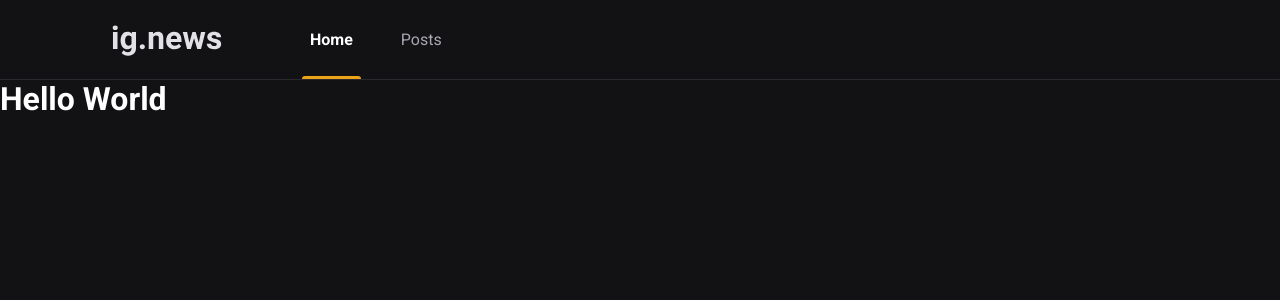
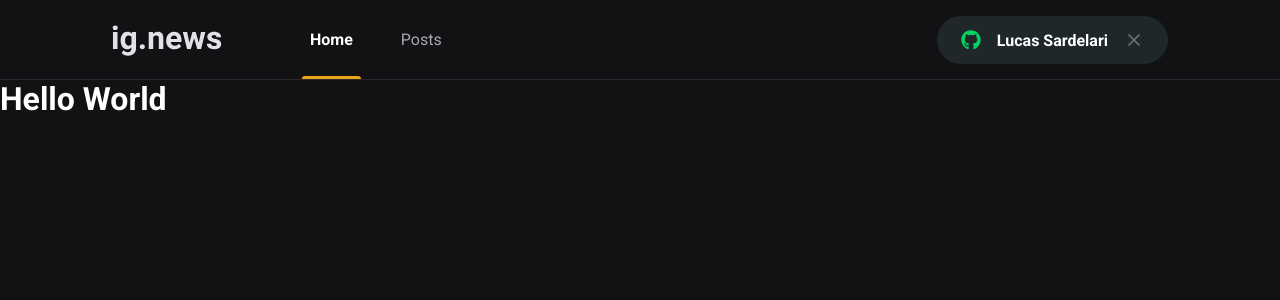
Before and after one commit to lucassardelari/ignews, a Next.js app: page / in a window 1280 px wide. Shown: the top 300 px of the page. Built offline with nearby package versions, Linux system fonts and the light colour scheme.

Commit message:
feat: Create Button Sign Github

```diff
--- a/package.json
+++ b/package.json
@@ -12,6 +12,7 @@
     "next": "12.1.0",
     "react": "17.0.2",
     "react-dom": "17.0.2",
+    "react-icons": "^4.3.1",
     "sass": "^1.49.8"
   },
   "devDependencies": {
--- a/src/components/Header/index.tsx
+++ b/src/components/Header/index.tsx
@@ -1,4 +1,5 @@
-import styles from './style.module.scss';
+import { SignInButton } from '../SignInButton';
+import styles from './styles.module.scss';
 
 export function Header(){
     return (
@@ -9,7 +10,7 @@
                     <a className={styles.active}>Home</a>
                     <a>Posts</a>
                 </nav>
-
+                <SignInButton />
             </div>
         </header>
     )
--- a/src/components/Header/style.module.scss
+++ b/src/components/Header/styles.module.scss
@@ -53,4 +53,8 @@
 
 
     }
+
+    button {
+        margin-left: auto;
+    }
 }
--- /dev/null
+++ b/src/components/SignInButton/index.tsx
@@ -0,0 +1,31 @@
+import { FaGithub } from 'react-icons/fa'
+import { FiX } from 'react-icons/fi'
+
+import styles from './styles.module.scss';
+
+export function SignInButton() {
+    const isUserLoggedIn = true;
+
+    return isUserLoggedIn ? (
+        <button
+            type="button"
+            className={styles.signInButton}
+        >
+            <FaGithub color="#04d361" />
+            Lucas Sardelari
+            <FiX color="#737380" className={styles.closeIcon} />
+        </button>
+    ) : (
+        (
+            <>
+                <button
+                    type="button"
+                    className={styles.signInButton}
+                >
+                    <FaGithub color="#eba417" />
+                    Sign in with Github
+                </button>
+            </>
+        )
+    );
+}
--- /dev/null
+++ b/src/components/SignInButton/styles.module.scss
@@ -0,0 +1,33 @@
+.signInButton {
+    height: 3rem;
+    border-radius: 3rem;
+    background: var(--gray-850);
+    border: 0;
+    padding: 0 1.5rem;
+
+    display: flex;
+    align-items: center;
+    justify-content: center;
+
+    color: var(--white);
+    font-weight: bold;
+
+    svg {
+        width: 20px;
+        height: 20px;
+    }
+
+    svg:first-child {
+        margin-right: 1rem;
+    }
+
+    svg.closeIcon {
+        margin-left: 1rem;
+    }
+
+    transition: filter 0.2s;
+
+    &:hover {
+        filter: brightness(0.8);
+    }
+}
--- a/src/styles/global.scss
+++ b/src/styles/global.scss
@@ -10,6 +10,7 @@
     --gray-100:  #e1e1e6;
     --gray-300: #a8a8b3;
     --gray-800: #29292e;
+    --gray-850: #1f2729;
     --gray-900: #121214;
 
     --cyan-500: #61dafb;
```
Also changed, not shown: 2 other files (tests, documents, lock files or other folders).
